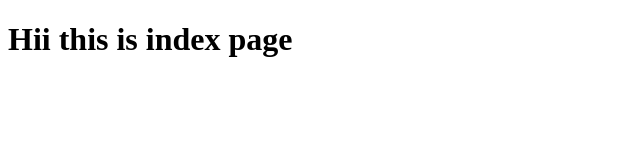
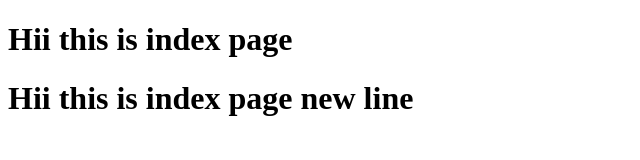
Before and after one commit to geet0411/guava, a plain HTML site: page index.html in a window 1280 px wide. Shown: the whole page, without its empty margins (0-640 px from the left). Drawn offline with Linux system fonts and the light colour scheme.

Commit message:
second commit

```diff
--- a/index.html
+++ b/index.html
@@ -6,5 +6,6 @@
 </head>
 <body>
     <h1>Hii this is index page</h1>
+    <h1>Hii this is index page new line</h1>
 </body>
 </html>
```
